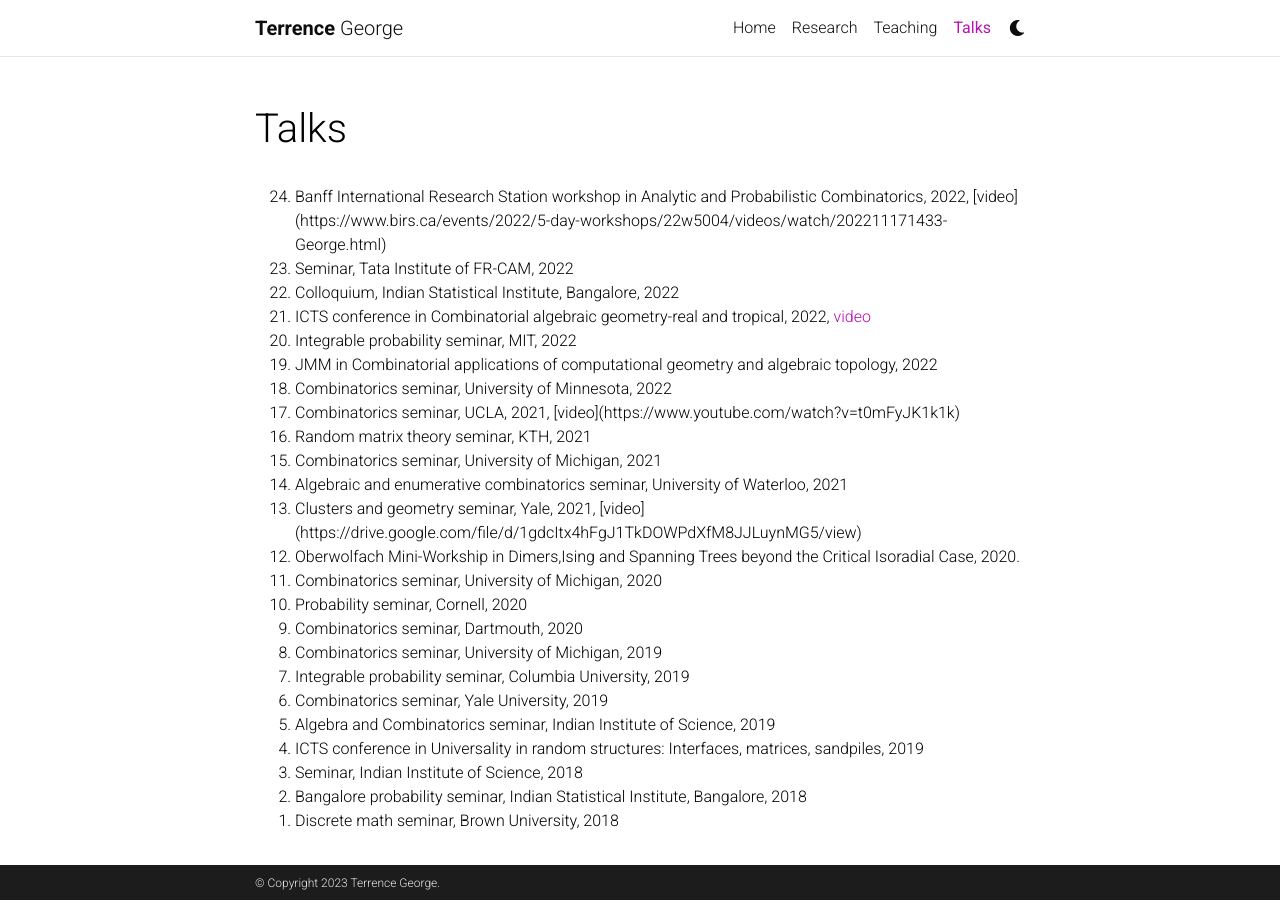
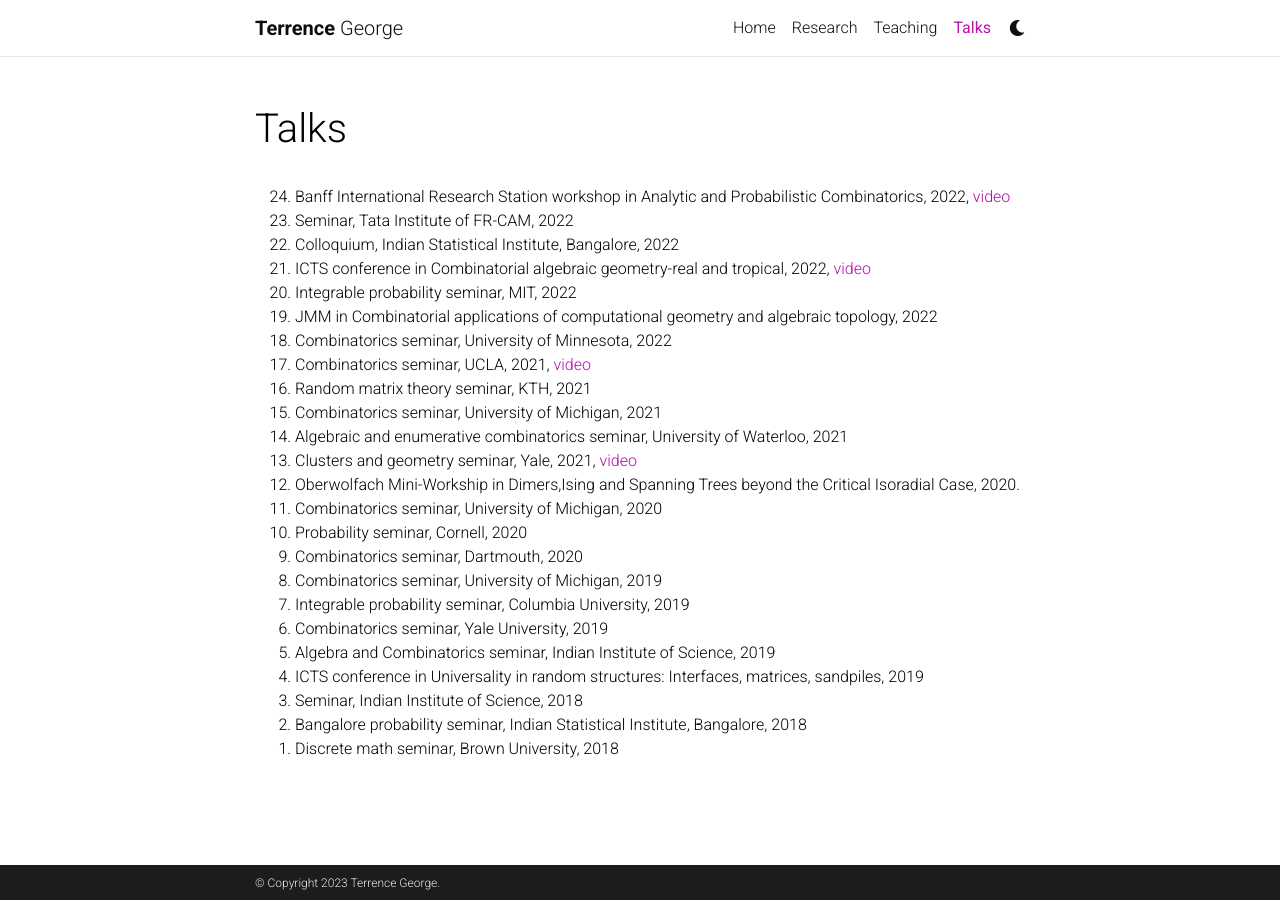
Before and after one commit to terrencegeorge/terrencegeorge.github.io, a Jekyll site: the page built from _pages/talks.md, in a window 1280 px wide. Built offline with Jekyll 4.4.1, drawn with Linux system fonts in a browser that asks for light colours; comment, search, counter and statistics services are not loaded; a style sheet for code colours, icons or effects is not loaded; some of the changed lines change nothing that is shown.

Commit message:
Update talks.md

```diff
--- a/_pages/talks.md
+++ b/_pages/talks.md
@@ -9,18 +9,18 @@ nav_order: 3
 ---
 
 <ol reversed>
-<li>Banff International Research Station workshop in Analytic and Probabilistic Combinatorics, 2022, [video](https://www.birs.ca/events/2022/5-day-workshops/22w5004/videos/watch/202211171433-George.html)</li>
+<li>Banff International Research Station workshop in Analytic and Probabilistic Combinatorics, 2022, <a href="https://www.birs.ca/events/2022/5-day-workshops/22w5004/videos/watch/202211171433-George.html">video</a></li>
 <li>Seminar, Tata Institute of FR-CAM, 2022</li>
 <li>Colloquium, Indian Statistical Institute, Bangalore, 2022</li>
 <li>ICTS conference in Combinatorial algebraic geometry-real and tropical, 2022, <a href="https://www.youtube.com/watch?v=tccmW_b9afQ&amp;ab_channel=InternationalCentreforTheoreticalSciences">video</a> </li>
 <li>Integrable probability seminar, MIT, 2022</li>
 <li>JMM in Combinatorial applications of computational geometry and algebraic topology, 2022</li>
 <li>Combinatorics seminar, University of Minnesota, 2022</li>
-<li>Combinatorics seminar, UCLA, 2021, [video](https://www.youtube.com/watch?v=t0mFyJK1k1k) </li>
+<li>Combinatorics seminar, UCLA, 2021, <a href="https://www.youtube.com/watch?v=t0mFyJK1k1k&amp;ab_channel=UCLACombinatoricsSeminar">video</a> </li>
 <li>Random matrix theory seminar, KTH, 2021</li>
 <li>Combinatorics seminar, University of Michigan, 2021</li>
 <li>Algebraic and enumerative combinatorics seminar, University of Waterloo, 2021</li>
-<li>Clusters and geometry seminar, Yale, 2021, [video](https://drive.google.com/file/d/1gdcItx4hFgJ1TkDOWPdXfM8JJLuynMG5/view)</li>
+<li>Clusters and geometry seminar, Yale, 2021, <a href="https://drive.google.com/file/d/1gdcItx4hFgJ1TkDOWPdXfM8JJLuynMG5/view">video</a></li>
 <li>Oberwolfach Mini-Workship in Dimers,Ising and Spanning Trees beyond the Critical Isoradial Case, 2020.</li>
 <li>Combinatorics seminar, University of Michigan, 2020</li>
 <li>Probability seminar, Cornell, 2020</li>
```
